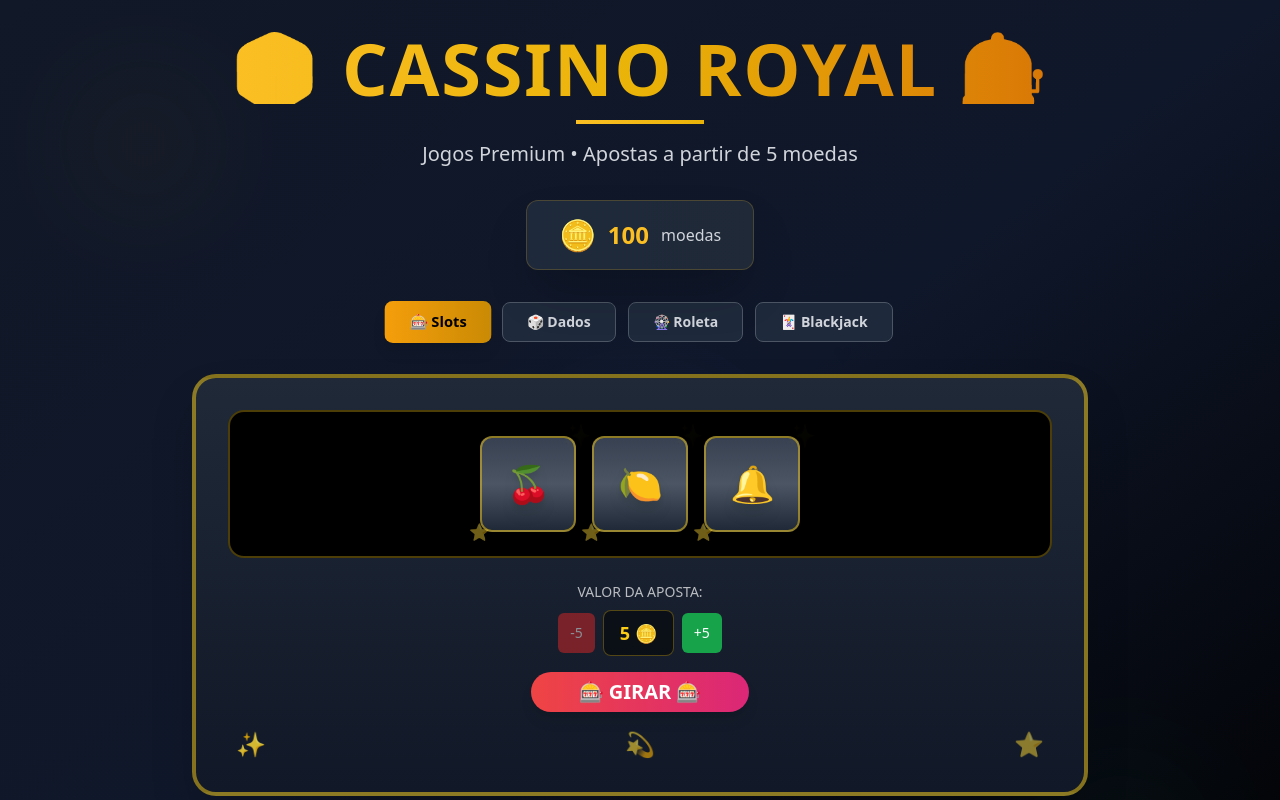
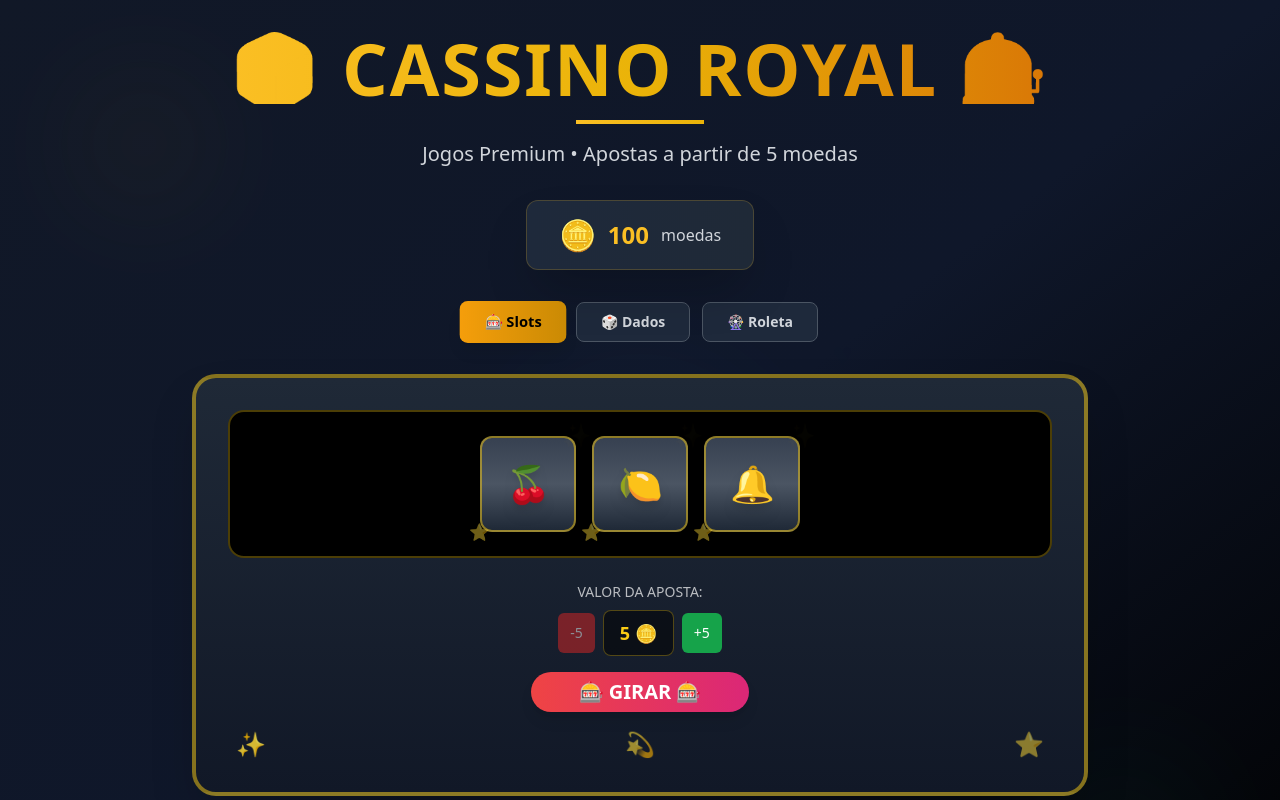
Before and after one commit to daniel-mmarques/coin-cascade-craze, a React (Vite) app: page / in a window 1280 px wide. Shown: the top 800 px of the page. Built offline with nearby package versions, Linux system fonts and the light colour scheme.

Commit message:
Remove Blackjack game
Removed Blackjack game from the casino.

```diff
--- a/src/pages/Index.tsx
+++ b/src/pages/Index.tsx
@@ -4,11 +4,10 @@ import { Button } from '@/components/ui/button';
 import SlotMachine from '@/components/SlotMachine';
 import Dice from '@/components/Dice';
 import Roulette from '@/components/Roulette';
-import Blackjack from '@/components/Blackjack';
 import CoinExplosion from '@/components/CoinExplosion';
 import { useCoins } from '@/hooks/useCoins';
 
-type GameType = 'slots' | 'dice' | 'roulette' | 'blackjack';
+type GameType = 'slots' | 'dice' | 'roulette';
 
 const Index = () => {
   const [showCoins, setShowCoins] = useState(false);
@@ -29,7 +28,6 @@ const Index = () => {
     slots: { name: '🎰 Slots', component: <SlotMachine onWin={handleWin} onSpin={handleSpin} /> },
     dice: { name: '🎲 Dados', component: <Dice onWin={handleWin} onSpin={handleSpin} /> },
     roulette: { name: '🎡 Roleta', component: <Roulette onWin={handleWin} onSpin={handleSpin} /> },
-    blackjack: { name: '🃏 Blackjack', component: <Blackjack onWin={handleWin} onSpin={handleSpin} /> },
   };
 
   return (
@@ -117,12 +115,6 @@ const Index = () => {
               <p className="text-sm">🔴🔵 Vermelho/Preto: 2x | 🟢 Verde: 35x</p>
             </div>
           )}
-          {currentGame === 'blackjack' && (
-            <div className="bg-slate-800/50 rounded-lg p-4 border border-gray-700">
-              <p className="mb-2 text-base font-medium text-gray-300">🎯 Chegue o mais próximo de 21!</p>
-              <p className="text-sm">🃏 Blackjack: 2.5x | Vitória normal: 2x</p>
-            </div>
-          )}
         </div>
       </div>
 
```
